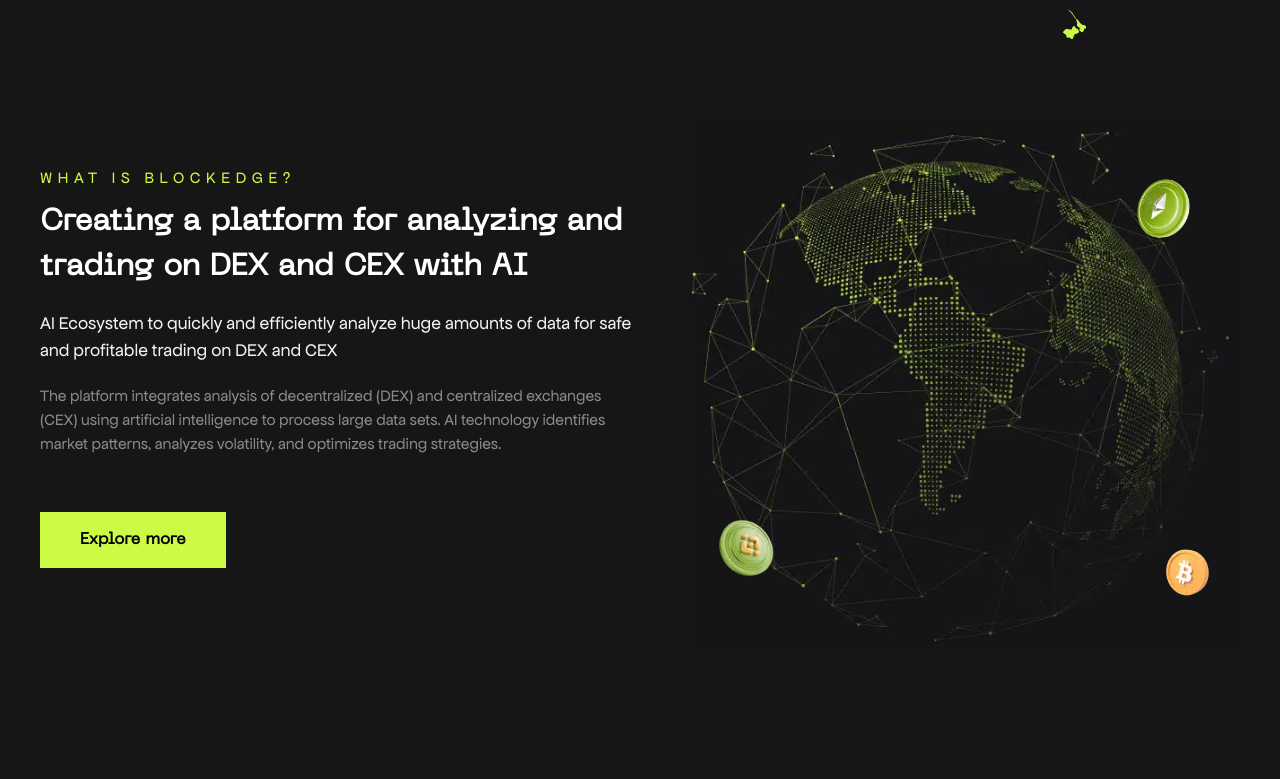
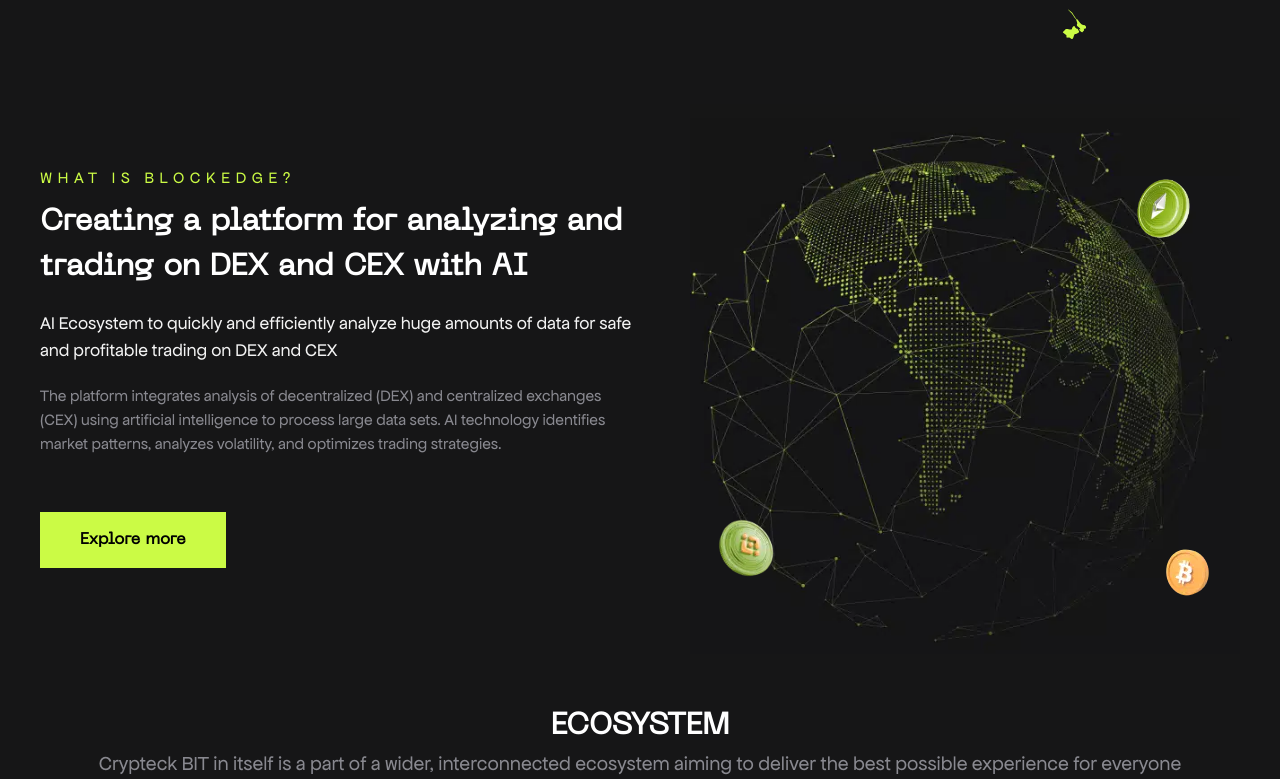
Before and after one commit to 1zzat1lla-Fayzullayev/space, a React (Vite) app: page / in a window 1280 px wide. Shown: the part 866-1645 px from the top of the page. Before the commit the page ends 1520 px from the top, so only its background shows below. Built offline with nearby package versions, Linux system fonts and the light colour scheme.

Commit message:
change oxrgaca bitmad ulgrmadm

```diff
--- a/src/App.jsx
+++ b/src/App.jsx
@@ -3,6 +3,7 @@ import Hero from "./components/hero";
 import Navbar from "./components/navbar";
 import NavMenu from "./shared/navMenu";
 import AboutNtf from "./components/aboutNtf";
+import Ecosystem from "./components/ecosystem";
 
 function App() {
   const [menu, setMenu] = useState(false);
@@ -17,6 +18,7 @@ function App() {
       <Hero />
       <NavMenu menu={menu} handleOpenMenu={handleOpenMenu} />
       <AboutNtf />
+      <Ecosystem />
     </>
   );
 }
--- /dev/null
+++ b/src/components/ecosystem.jsx
@@ -0,0 +1,23 @@
+import Wrapper from "../layout/wrapper";
+
+function Ecosystem() {
+  return (
+    <>
+      <div className="mt-[50px]">
+        <Wrapper>
+          <div className="flex flex-col items-center">
+            <h2 className="text-white uppercase font-Neue font-[800] text-[30px]">Ecosystem</h2>
+            <p className="text-[#898990] font-Apfel text-[20px]">
+              Crypteck BIT in itself is a part of a wider, interconnected
+              ecosystem aiming to deliver the best possible experience for
+              everyone
+            </p>
+
+          </div>
+        </Wrapper>
+      </div>
+    </>
+  );
+}
+
+export default Ecosystem;
```
